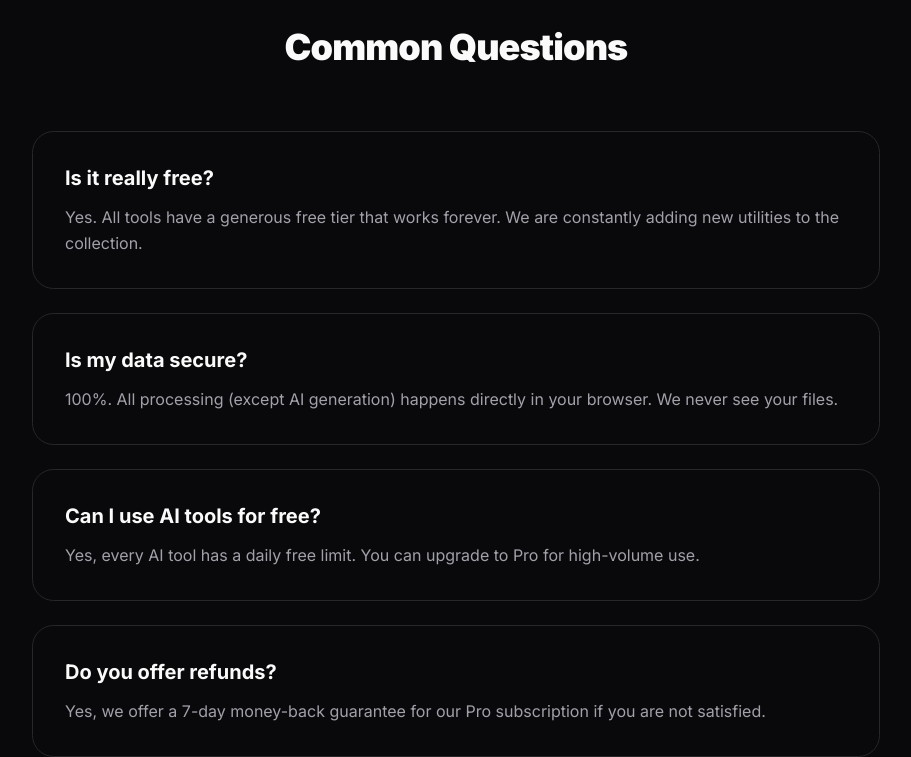
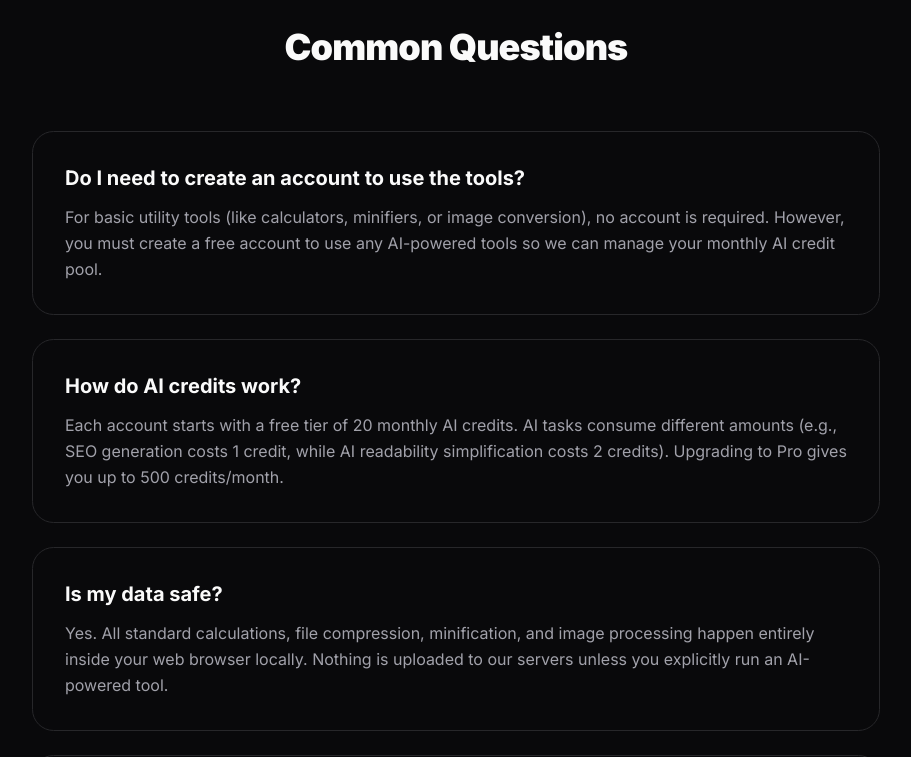
Before and after one commit to NeonTen/thewordof-tools, a Next.js app: page / in a window 1280 px wide. Shown: the part 4800-5557 px from the top of the page, without its empty margins (184-1095 px from the left). Built offline with nearby package versions, Linux system fonts and the light colour scheme; no server answers.

Commit message:
feat: sync homepage FAQs with pricing page FAQs

```diff
--- a/src/app/page.tsx
+++ b/src/app/page.tsx
@@ -238,10 +238,26 @@ export default async function Home() {
             <h2 className="text-3xl sm:text-4xl font-black tracking-tight text-center mb-16">Common Questions</h2>
             <div className="space-y-6">
               {[
-                { q: "Is it really free?", a: "Yes. All tools have a generous free tier that works forever. We are constantly adding new utilities to the collection." },
-                { q: "Is my data secure?", a: "100%. All processing (except AI generation) happens directly in your browser. We never see your files." },
-                { q: "Can I use AI tools for free?", a: "Yes, every AI tool has a daily free limit. You can upgrade to Pro for high-volume use." },
-                { q: "Do you offer refunds?", a: "Yes, we offer a 7-day money-back guarantee for our Pro subscription if you are not satisfied." },
+                {
+                  q: "Do I need to create an account to use the tools?",
+                  a: "For basic utility tools (like calculators, minifiers, or image conversion), no account is required. However, you must create a free account to use any AI-powered tools so we can manage your monthly AI credit pool.",
+                },
+                {
+                  q: "How do AI credits work?",
+                  a: "Each account starts with a free tier of 20 monthly AI credits. AI tasks consume different amounts (e.g., SEO generation costs 1 credit, while AI readability simplification costs 2 credits). Upgrading to Pro gives you up to 500 credits/month.",
+                },
+                {
+                  q: "Is my data safe?",
+                  a: "Yes. All standard calculations, file compression, minification, and image processing happen entirely inside your web browser locally. Nothing is uploaded to our servers unless you explicitly run an AI-powered tool.",
+                },
+                {
+                  q: "What payment methods do you accept?",
+                  a: "We support Credit/Debit cards (Visa, Mastercard), UPI, and Net Banking securely processed via PayPal and Razorpay.",
+                },
+                {
+                  q: "Can I cancel my subscription anytime?",
+                  a: "Yes. You can manage, upgrade, or cancel your subscription at any time from your account dashboard. You will retain Pro features until your current billing period expires.",
+                },
               ].map((faq, i) => (
                 <div key={i} className="group border rounded-2xl p-8 hover:border-primary/50 transition-all bg-background">
                   <h3 className="font-bold text-xl mb-3 flex items-center justify-between">
```
